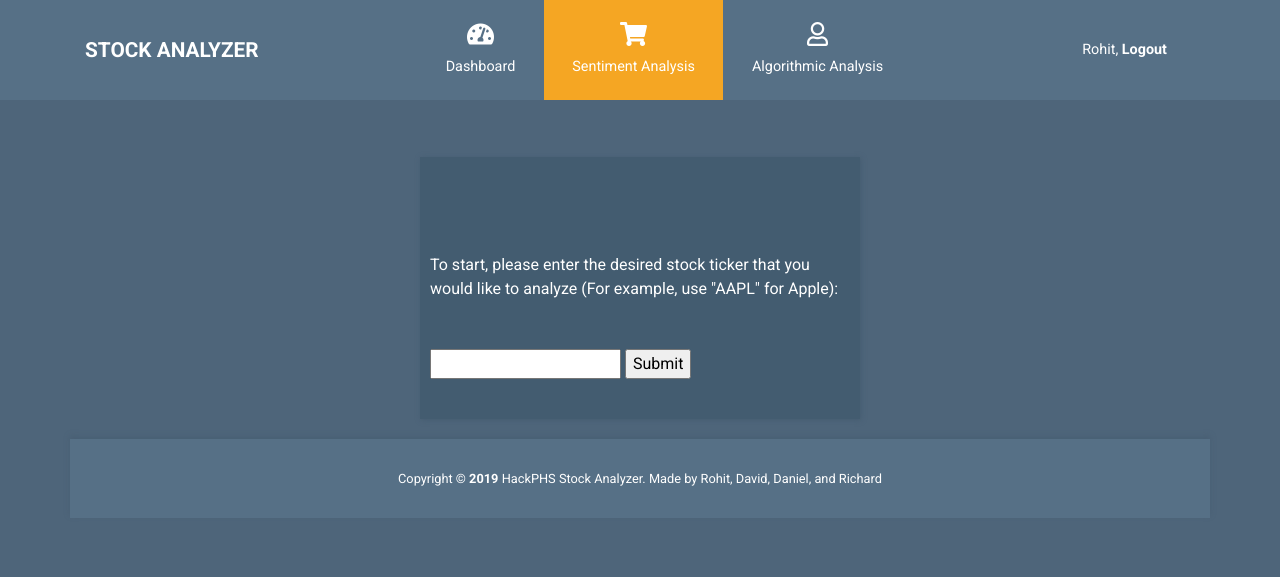
After one commit to dchen327/stockanalyzer-flask, a Flask app: page /sentiment.html in a window 1280 px wide. The commit adds this page. Shown: the top 577 px of the page. Run offline with Flask 2, Linux system fonts and the light colour scheme; some libraries are stand-ins or nearby versions.

Commit message:
add sentiment page, separate from index

```diff
--- a/app/routes.py
+++ b/app/routes.py
@@ -3,17 +3,21 @@ from app import app
 from app.ticker_analyzer import ticker_analyzer
 
 
-@app.route('/', methods=['GET', 'POST'])
-@app.route('/index', methods=['GET', 'POST'])
+@app.route('/index.html')
 def index():
+    return render_template('index.html')
+
+
+@app.route('/sentiment.html', methods=['GET', 'POST'])
+def sentiment():
     if request.method == 'POST':
         text = request.form['ticker']
         score = ticker_analyzer(text)
-        return render_template('index.html', score=score, ticker=text)
+        return render_template('sentiment.html', score=score, ticker=text)
     else:
-        return render_template('index.html')
+        return render_template('sentiment.html')
 
 
-@app.route('/about')
+@app.route('/about.html')
 def about():
     return render_template('about.html')
--- /dev/null
+++ b/app/templates/sentiment.html
@@ -0,0 +1,177 @@
+<!DOCTYPE html>
+<html lang="en">
+  <head>
+    <meta charset="UTF-8" />
+    <meta name="viewport" content="width=device-width, initial-scale=1.0" />
+    <meta http-equiv="X-UA-Compatible" content="ie=edge" />
+    <title>Stock Analyzer HackPHS</title>
+    <link
+      rel="stylesheet"
+      href="https://fonts.googleapis.com/css?family=Roboto:400,700"
+    />
+    <link rel="stylesheet" href="/css/templatemo-style.css" />
+    <!-- https://fonts.google.com/specimen/Roboto -->
+    <link
+      rel="stylesheet"
+      href="{{url_for('static', filename='css/fontawesome.min.css')}}"
+    />
+    <!-- https://fontawesome.com/ -->
+    <link
+      rel="stylesheet"
+      href="{{url_for('static', filename='css/bootstrap.min.css')}}"
+    />
+    <!-- https://getbootstrap.com/ -->
+    <link
+      rel="stylesheet"
+      href="{{url_for('static', filename='css/templatemo-style.css')}}"
+    />
+    <!--
+	Product Admin CSS Template
+	https://templatemo.com/tm-524-product-admin
+	-->
+  </head>
+
+  <body id="reportsPage">
+    <nav class="navbar navbar-expand-xl">
+      <div class="container h-100">
+        <a class="navbar-brand" href="index.html">
+          <h1 class="tm-site-title mb-0">Stock Analyzer</h1>
+        </a>
+        <button
+          class="navbar-toggler ml-auto mr-0"
+          type="button"
+          data-toggle="collapse"
+          data-target="#navbarSupportedContent"
+          aria-controls="navbarSupportedContent"
+          aria-expanded="false"
+          aria-label="Toggle navigation"
+        >
+          <i class="fas fa-bars tm-nav-icon"></i>
+        </button>
+
+        <div class="collapse navbar-collapse" id="navbarSupportedContent">
+          <ul class="navbar-nav mx-auto h-100">
+            <li class="nav-item">
+              <a class="nav-link" href="index.html">
+                <i class="fas fa-tachometer-alt"></i> Dashboard
+                <span class="sr-only">(current)</span>
+              </a>
+            </li>
+            <!-- <li class="nav-item dropdown">
+              <a
+                class="nav-link dropdown-toggle"
+                href="#"
+                id="navbarDropdown"
+                role="button"
+                data-toggle="dropdown"
+                aria-haspopup="true"
+                aria-expanded="false">
+                <i class="far fa-file-alt"></i>
+                <span> Reports <i class="fas fa-angle-down"></i> </span>
+              </a>
+              <div class="dropdown-menu" aria-labelledby="navbarDropdown">
+                <a class="dropdown-item" href="#">Daily Report</a>
+                <a class="dropdown-item" href="#">Weekly Report</a>
+                <a class="dropdown-item" href="#">Yearly Report</a>
+              </div>
+            </li> -->
+            <li class="nav-item">
+              <a class="nav-link active" href="sentiment.html">
+                <i class="fas fa-shopping-cart"></i> Sentiment Analysis
+              </a>
+            </li>
+
+            <li class="nav-item">
+              <a class="nav-link" href="accounts.html">
+                <i class="far fa-user"></i> Algorithmic Analysis
+              </a>
+            </li>
+            <!-- <li class="nav-item dropdown">
+              <a
+                class="nav-link dropdown-toggle"
+                href="#"
+                id="navbarDropdown"
+                role="button"
+                data-toggle="dropdown"
+                aria-haspopup="true"
+                aria-expanded="false">
+                <i class="fas fa-cog"></i>
+                <span> Settings <i class="fas fa-angle-down"></i> </span>
+              </a>
+              <div class="dropdown-menu" aria-labelledby="navbarDropdown">
+                <a class="dropdown-item" href="#">Profile</a>
+                <a class="dropdown-item" href="#">Billing</a>
+                <a class="dropdown-item" href="#">Customize</a>
+              </div>
+            </li> -->
+          </ul>
+          <ul class="navbar-nav">
+            <li class="nav-item">
+              <a class="nav-link d-block" href="login.html">
+                Rohit, <b>Logout</b>
+              </a>
+            </li>
+          </ul>
+        </div>
+      </div>
+    </nav>
+    <div class="container tm-mt-big tm-mb-big">
+      <div class="row">
+        <div class="col-12 mx-auto tm-login-col">
+          <div class="tm-bg-primary-dark tm-block tm-block-h-auto">
+            <div class="row">
+              <!-- <div class="col-12 text-center">
+                <h2 class="tm-block-title mb-4">Enter a stock ticker:</h2>
+              </div> -->
+              <div class="row mt-2">
+              <p class="text-white mt-5 mb-5">
+                  To start, please enter the desired stock ticker that you would
+                  like to analyze (For example, use "AAPL" for Apple):
+              </p>
+              <form method="POST">
+                  <input name="ticker" /> <input type="submit" />
+              </form>
+              {% if score %}
+              <p>
+              <p class="text-white mt-5 mb-5">
+                  Sentiment Score for {{ ticker }}:
+              </p>
+              </p>
+              <p class="text-white mt-5 mb-5">
+                  {{ score }}
+              </p>
+              {% endif %}
+            </div>
+          </div>
+        </div>
+      </div>
+    </div>
+    <footer class="tm-footer row tm-mt-small">
+      <div class="col-12 font-weight-light">
+        <p class="text-center text-white mb-0 px-4 small">
+          Copyright &copy; <b>2019</b> HackPHS Stock Analyzer.
+
+          <a
+            rel="nofollow noopener"
+            href="https://templatemo.com"
+            class="tm-footer-link"
+            >Made by Rohit, David, Daniel, and Richard</a
+          >
+        </p>
+      </div>
+    </footer>
+
+    <script src="{{url_for('static', filename='js/jquery-3.3.1.min.js')}}"></script>
+    <!-- https://jquery.com/download/ -->
+    <script src="{{url_for('static', filename='js/bootstrap.min.js')}}"></script>
+    <!-- https://getbootstrap.com/ -->
+    <script>
+      $(function () {
+        $(".tm-product-name").on("click", function () {
+          window.location.href = "edit-product.html";
+        });
+      });
+    </script>
+    <script src="//ajax.googleapis.com/ajax/libs/jquery/1.9.1/jquery.min.js"></script>
+  </body>
+</html>
```
Also changed, not shown: app/templates/index.html (+4 -3 lines).
